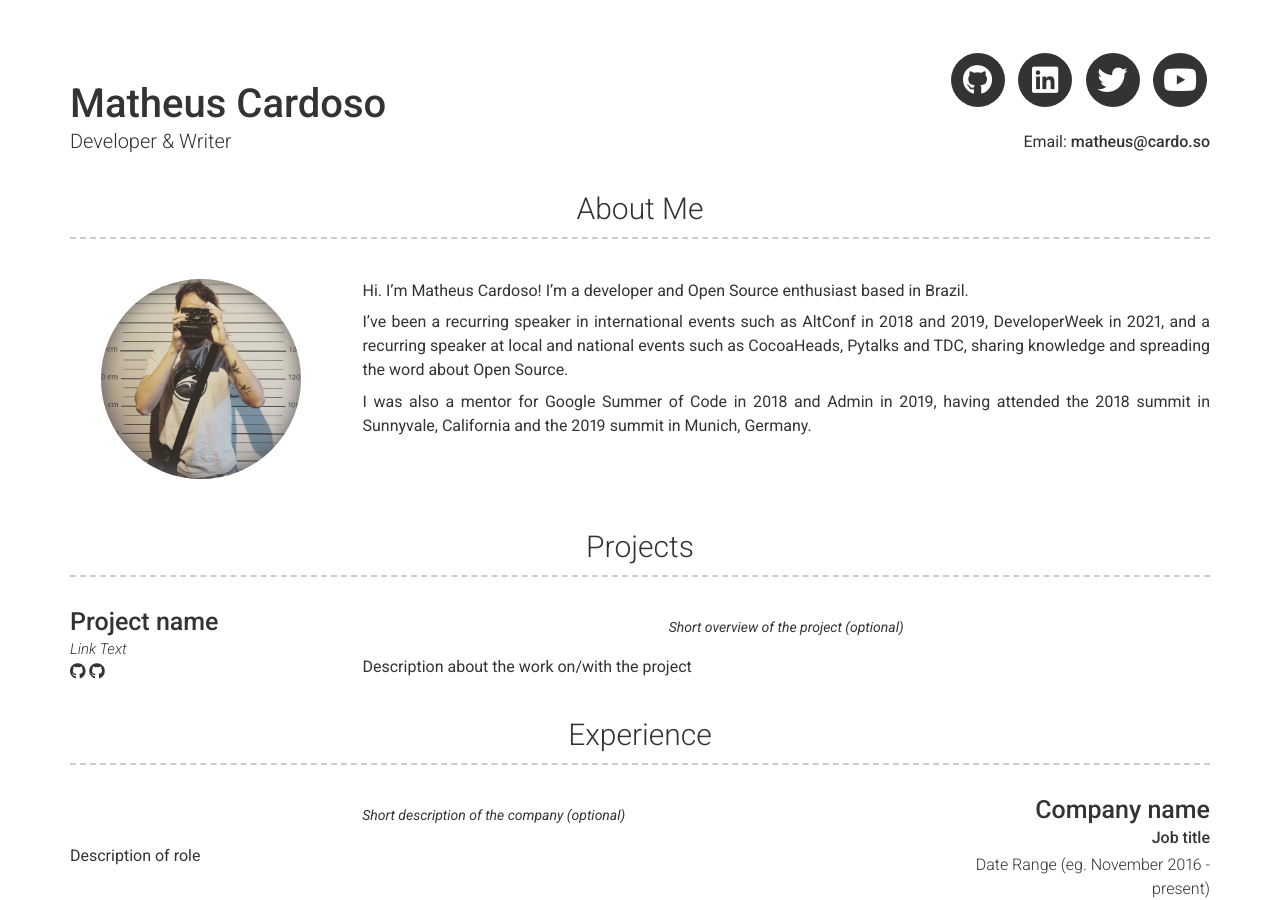
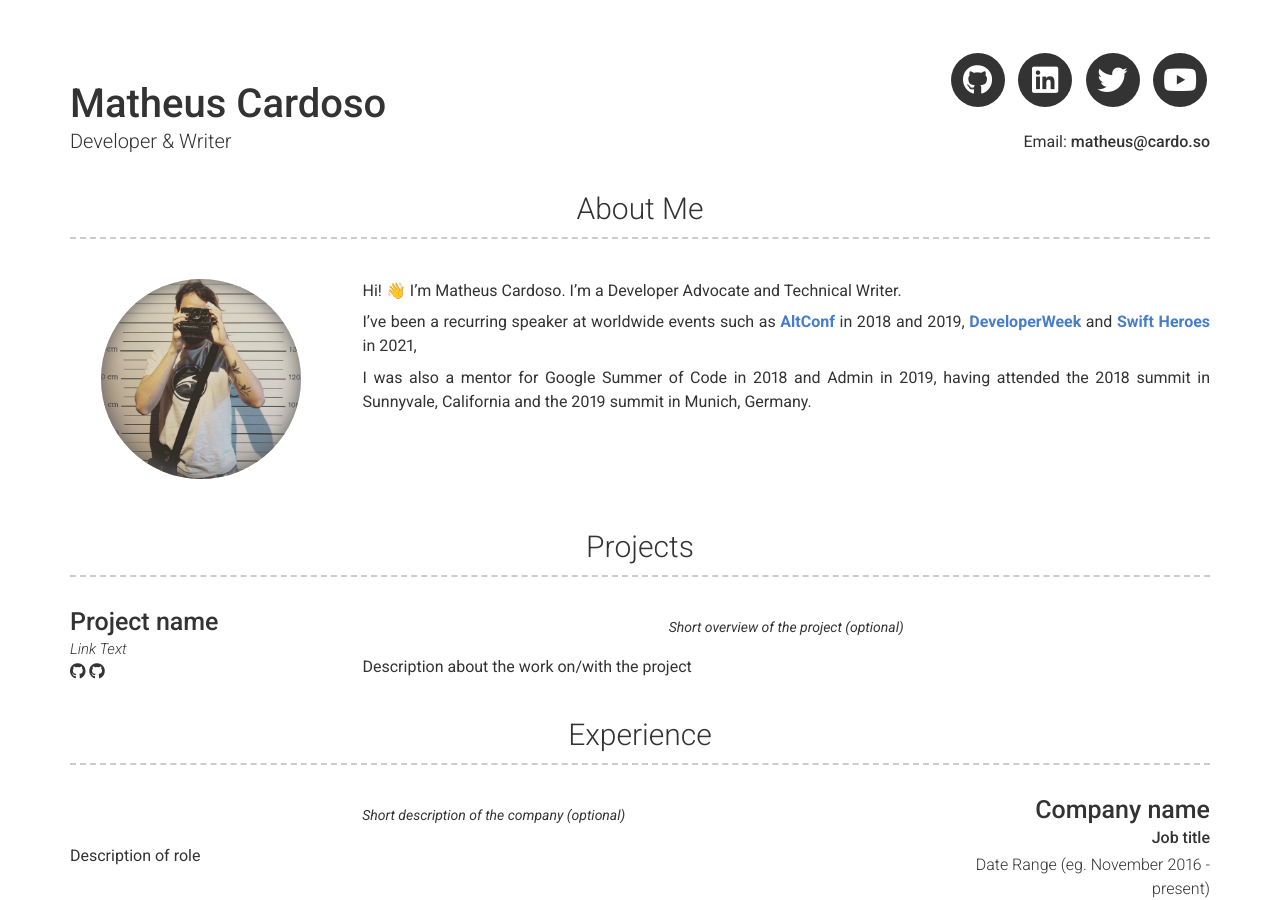
Before and after one commit to cardoso/cardoso.github.io, a Jekyll site: the page built from index.md, in a window 1280 px wide and 900 px high. Built offline with Jekyll 4.4.1, drawn with Linux system fonts in a browser that asks for light colours; nearby versions of some CDN libraries.

Commit message:
Add more content

```diff
--- a/_config.yml
+++ b/_config.yml
@@ -52,9 +52,9 @@ youtube_username: jekyll
 # about_title: About Me (Use this to override about section title)
 about_profile_image: images/profile.jpg
 about_content: | # this will include new lines to allow paragraphs
- Hi. I'm Matheus Cardoso! I'm a developer and Open Source enthusiast based in Brazil.
+ Hi! 👋 I'm Matheus Cardoso. I'm a Developer Advocate and Technical Writer.
 
- I've been a recurring speaker in international events such as AltConf in 2018 and 2019, DeveloperWeek in 2021, and a recurring speaker at local and national events such as CocoaHeads, Pytalks and TDC, sharing knowledge and spreading the word about Open Source.
+ I've been a recurring speaker at worldwide events such as **[AltConf](https://altconf.com)** in 2018 and 2019, **[DeveloperWeek](https://developerweek.com)** and **[Swift Heroes](https://swiftheroes.com)** in 2021,
 
  I was also a mentor for Google Summer of Code in 2018 and Admin in 2019, having attended the 2018 summit in Sunnyvale, California and the 2019 summit in Munich, Germany.
 
```
